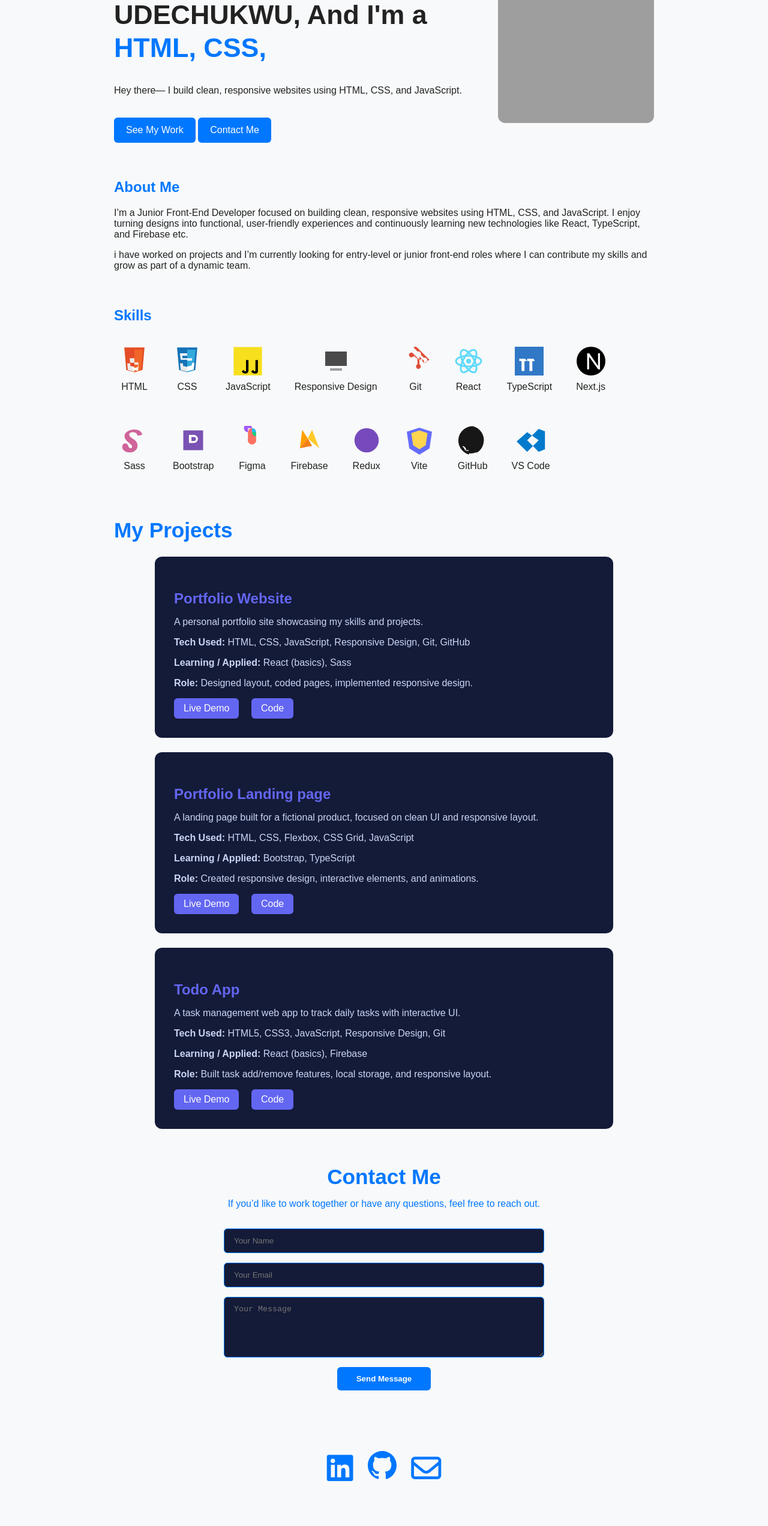
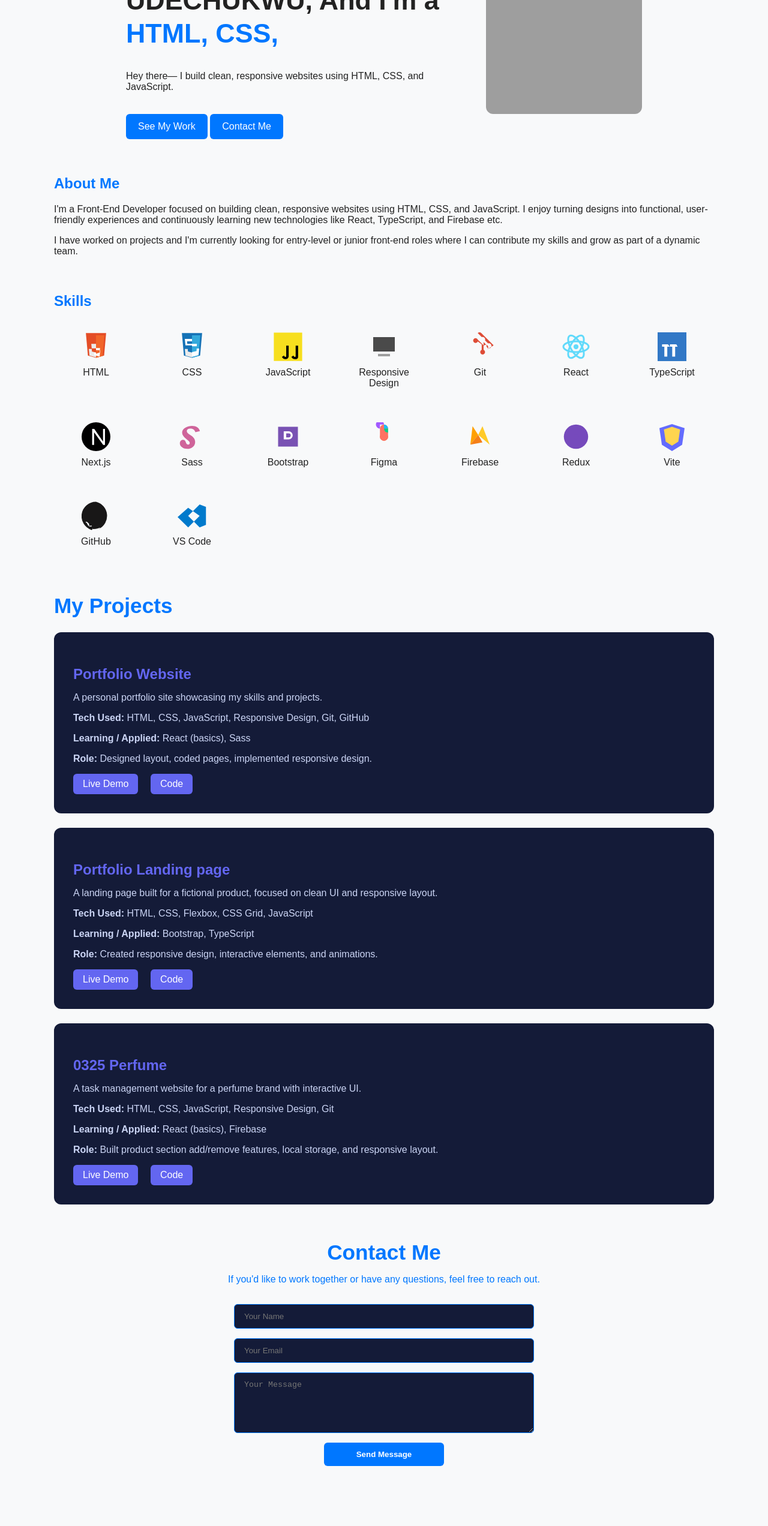
Before and after one commit to ud-source-tech/uTecHub-Portfolio, a plain HTML site: page index.html in a window 1280 px wide. Shown: the part 240-2784 px from the top of the page at 60% size. Drawn offline with Linux system fonts and the light colour scheme; grey boxes are pictures that could not be loaded.

Commit message:
added width to css

```diff
--- a/index.html
+++ b/index.html
@@ -15,6 +15,7 @@
 </head>
 <body>
   <header>
+    <div class="container">
       <nav>
         <div class="logo">UTecHub</div>
         <div>
@@ -25,38 +26,40 @@
           <button id="theme-toggle">Dark</button>
         </div>
       </nav>
+    </div>
   </header>
 
-  <section class="hero show hero-row reverse">
-     <img src="images/images.png" alt="My Portrait"  class="hero-photo">
+  <section class="hero show">
+    <div class="container">
+      <div class="hero-row reverse">
+        <img src="images/images.png" alt="My Portrait" class="hero-photo">
         <div class="hero-content">
-        <h1>Hello, I'm PETER
-           UDECHUKWU, And
-           I'm a <span class="typing"></span>
-        </h1>
-        <p>Hey there— I build clean,
-           responsive websites using HTML, CSS, and JavaScript.
-        </p>
+          <h1>Hello, I'm PETER UDECHUKWU, And I'm a <span class="typing"></span></h1>
+          <p>Hey there— I build clean, responsive websites using HTML, CSS, and JavaScript.</p>
           <a class="btn" href="#projects">See My Work</a>
           <a href="#contact" class="btn secondary">Contact Me</a>
+        </div>
+      </div>
     </div>
   </section>
 
   <section class="about" id="about">
+    <div class="container">
       <h2 class="ab">About Me</h2>
       <p>
-    I’m a Junior Front-End Developer focused on building clean, responsive websites using HTML, CSS, and JavaScript.
+        I'm a Front-End Developer focused on building clean, responsive websites using HTML, CSS, and JavaScript.
         I enjoy turning designs into functional, user-friendly experiences and continuously learning new technologies like React, TypeScript, and Firebase etc.
       </p>
       <p>
-    i have worked on projects and I’m currently looking for entry-level or junior front-end roles where I can contribute my skills and grow as part of a dynamic team.
+        I have worked on projects and I'm currently looking for entry-level or junior front-end roles where I can contribute my skills and grow as part of a dynamic team.
       </p>
+    </div>
   </section>
 
   <section id="skills">
+    <div class="container">
       <h2 class="SH">Skills</h2>
-      <div class="skill-icons">
-
+      <div class="skills-grid">
         <!-- HTML5 -->
         <div class="skill-card">
           <svg viewBox="0 0 128 128" class="icon">
@@ -211,9 +214,11 @@
           <span>VS Code</span>
         </div>
       </div>
+    </div>
   </section>
 
   <section class="projects" id="projects">
+    <div class="container">
       <h2>My Projects</h2>
 
       <div class="project-card">
@@ -241,22 +246,23 @@
       </div>
 
       <div class="project-card">
-    <h3>Todo App</h3>
-    <p>A task management web app to track daily tasks with interactive UI.</p>
-    <p><strong>Tech Used:</strong> HTML5, CSS3, JavaScript, Responsive Design, Git</p>
+        <h3>0325 Perfume</h3>
+        <p>A task management website for a perfume brand with interactive UI.</p>
+        <p><strong>Tech Used:</strong> HTML, CSS, JavaScript, Responsive Design, Git</p>
         <p><strong>Learning / Applied:</strong> React (basics), Firebase</p>
-    <p><strong>Role:</strong> Built task add/remove features, local storage, and responsive layout.</p>
+        <p><strong>Role:</strong> Built product section add/remove features, local storage, and responsive layout.</p>
         <div class="project-links">
-      <a href="https://example.com/todo-app" target="_blank">Live Demo</a>
-      <a href="https://github.com/ud-source-tech/todo-app" target="_blank">Code</a>
+          <a href="https://ud-source-tech.github.io/0325-perfume" target="_blank">Live Demo</a>
+          <a href="https://github.com/ud-source-tech/0325-perfume" target="_blank">Code</a>
         </div>
       </div>
-  <!-- Add more projects similarly -->
+    </div>
   </section>
 
   <section class="contact" id="contact">
+    <div class="container">
       <h2>Contact Me</h2>
-  <p>If you’d like to work together or have any questions, feel free to reach out.</p>
+      <p>If you'd like to work together or have any questions, feel free to reach out.</p>
 
       <form action="mailto:your-email@example.com" method="POST" enctype="text/plain" class="contact-form">
         <input type="text" name="name" placeholder="Your Name" required>
@@ -264,18 +270,17 @@
         <textarea name="message" placeholder="Your Message" rows="5" required></textarea>
         <button type="submit">Send Message</button>
       </form>
+    </div>
+  </section>
 
-  <footer class="Ft">
-    <a class="icon-link" href="https://www.linkedin.com/in/peter-udechukwu"
-    target="-blank" rel="noopener noreferrer"
-    aria-label="Linkedin">
-    <i class="fa-brands fa-linkedin"></i></a>
+  <footer>
+    <div class="container">
+      <div class="contact-icons">
+        <a class="icon-link" href="https://www.linkedin.com/in/peter-udechukwu" target="_blank" rel="noopener noreferrer" aria-label="LinkedIn">
+          <i class="fa-brands fa-linkedin"></i>
+        </a>
 
-    <a class="icon-link" href="https://github.com/ud-source-tech"
-   target="_blank" rel="noopener noreferrer"
-   aria-label="GitHub profile" title="GitHub">
-
-   <!-- GitHub SVG -->
+        <a class="icon-link" href="https://github.com/ud-source-tech" target="_blank" rel="noopener noreferrer" aria-label="GitHub profile" title="GitHub">
           <svg class="icon" viewBox="0 0 24 24" aria-hidden="true">
             <path fill="currentColor"
               d="M12 0.5C5.37 0.5 0 5.87 0 12.5c0 5.29 3.44 9.78 8.21 11.38.6.11.82-.26.82-.58
@@ -287,12 +292,16 @@
               0 4.61-2.81 5.63-5.49 5.92.43.37.81 1.1.81 2.22
               0 1.6-.02 2.89-.02 3.28 0 .32.22.69.82.58A12.01 12.01 0 0 0 24 12.5
               C24 5.87 18.63 0.5 12 0.5z"/>
-  </svg></a>
+          </svg>
+        </a>
 
-   <a class="icon-link" href="mailto:udpeter196@gmail.com"
-    ariel-lable="Email">
-    <i class="fa-regular fa-envelope"></i></a>
+        <a class="icon-link" href="mailto:udpeter196@gmail.com" aria-label="Email">
+          <i class="fa-regular fa-envelope"></i>
+        </a>
+      </div>
+    </div>
   </footer>
+
   <script src="script.js"></script>
 </body>
 </html>
--- a/styles.css
+++ b/styles.css
@@ -6,6 +6,7 @@
   --icon-size: 50px;
   --icon-gap: 16px;
 }
+
 body.dark {
   --bg: #121212;
   --text: #e9e9e9;
@@ -20,22 +21,31 @@
   transition: background .3s, color .3s;
   padding: 0;
   margin: 0;
+  width: 100%;
+  overflow-x: hidden;
+}
+
+/* Container for inner content */
+.container {
+  max-width: 900px;
+  margin: 0 auto;
+  padding: 0 20px;
+  width: 100%;
+  box-sizing: border-box;
 }
 
 header {
   background: var(--card);
-      padding: 20px;
+  padding: 20px 0;
   box-shadow: 0 2px 5px rgba(0,0,0,0.1);
   position: sticky;
   top: 0;
   z-index: 100;
   text-align: center;
-      padding: 2rem 0;
+  width: 100%;
 }
 
 nav {
-      max-width: 900px;
-      margin: auto;
   display: flex;
   justify-content: space-between;
   align-items: center;
@@ -63,13 +73,20 @@
 }
 
 .hero {
+  width: 100%;
+  margin: 60px 0;
+}
+
+.hero .container {
   max-width: 900px;
-      margin: 60px auto;
+  margin: 0 auto;
   padding: 0 20px;
 }
+
 .hero h1 {
   font-size: 2.8rem;
 }
+
 .typing {
   color: var(--accent);
   font-weight: bold;
@@ -91,19 +108,18 @@
 }
 
 section {
-      max-width: 900px;
-      margin: 60px auto;
-      padding: 0 20px;
+  width: 100%;
+  margin: 60px 0;
+  padding: 0;
   opacity: 0;
   transform: translateY(20px);
   transition: opacity .8s, transform .8s;
 }
+
 section.show {
   opacity: 1;
   transform: translateY(0);
 }
-
-
 
 .card {
   background: var(--card);
@@ -113,17 +129,20 @@
 }
 
 footer {
+  width: 100%;
   text-align: center;
-      padding: 30px;
+  padding: 30px 0;
   margin-top: 60px;
 
 }
+
 .hero-row {
   display: flex;
   align-items: center;
   gap: 32px;
   flex-wrap: wrap;
 }
+
 .hero-photo {
   width: 260px;
   height: 260px;
@@ -131,11 +150,13 @@
   border-radius: 12px;
   flex: 0 0 260px;
 }
+
 .hero-content {
   flex: 1 1 320px;
   min-width: 260px;
 }
-    .logo{
+
+.logo {
   background-color: none;
   color: #0077ff;
   border-radius: 6px;
@@ -159,24 +180,12 @@
     text-align: center;
     align-items: center;
   }
-    }
-    .hero-row.reverse {
-      flex-direction: row-reverse;
-    }
-
-     @media (max-width: 720px) {
-    .hero-row {
-     flex-direction: column;  /* stack content vertically */
-     align-items: center;     /* center everything horizontally */
-     text-align: center;      /* center text */
-     gap: 18px;               /* smaller spacing */
-    }
 
   .hero-photo {
     width: 180px;
     height: 180px;
     flex: 0 0 auto;
-     margin: 0 auto;          /* center image */
+    margin: 0 auto;
   }
 
   .hero-content {
@@ -184,29 +193,34 @@
     min-width: 0;
   }
 }
+
 .sr-only {
   position: absolute;
   width: 1px;
   height: 1px;
   padding: 0;
-     margin:-1px;
+  margin: -1px;
   overflow: hidden;
   clip: rect(0,0,0,0);
   white-space: nowrap;
   border: 0;
 }
-    .icon-link{
+
+.icon-link {
   padding: 10px;
   font-size: 50px;
 }
+
 .contact-icons {
   display: flex;
   align-items: center;
   gap: var(--icon-gap);
+  justify-content: center;
+  width: 100%;
 }
 
 .icon-link {
-       color: #0077ff;                  /* default color */
+  color: #0077ff;
   text-decoration: none;
   display: inline-flex;
   align-items: center;
@@ -214,7 +228,7 @@
 }
 
 .icon-link:hover {
-       color: #000;                  /* hover color */
+  color: #000;
 }
 
 .icon {
@@ -230,18 +244,18 @@
 }
 
 .icon {
-      width: 60px;   /* change this to resize icons */
+  width: 60px;
   height: 60px;
 }
 
-    .SH{
+.SH {
   background: none;
-      color:#0077ff;
+  color: #0077ff;
 }
+
 .skills-section {
   padding: 40px 0;
-      max-width: 900px;
-      margin: auto;
+  width: 100%;
 }
 
 .skills-title {
@@ -278,11 +292,12 @@
   width: 48px;
   height: 48px;
 }
+
 .projects {
-
   background: none;
   color: #0077ff;
   text-align: left;
+  width: 100%;
 }
 
 .projects h2 {
@@ -293,11 +308,12 @@
 .project-card {
   background: #141b38;
   padding: 2rem;
-  margin: 1.5rem auto;
+  margin: 1.5rem 0;
   border-radius: 12px;
-  max-width: 700px;
+  max-width: 100%;
   text-align: left;
   transition: transform 0.3s ease, background 0.3s ease;
+  box-sizing: border-box;
 }
 
 .project-card:hover {
@@ -336,25 +352,15 @@
   background: #4f46e5;
 }
 
-/* Mobile optimization */
-@media (max-width: 768px) {
-  .project-card {
-    padding: 1.5rem;
-    margin: 1rem;
-  }
-
-  .projects h2 {
-    font-size: 2rem;
-  }
-}
-.ab{
-  color:#0077ff;
+.ab {
+  color: #0077ff;
 }
 
 .contact {
   background: none;
   color: #ffffff;
   text-align: center;
+  width: 100%;
 }
 
 .contact h2 {
@@ -376,6 +382,7 @@
   align-items: center;
   max-width: 500px;
   margin: 0 auto 2rem;
+  width: 100%;
 }
 
 .contact-form input,
@@ -387,6 +394,7 @@
   border: 1px solid #0077ff;
   background: #141b38;
   color: #ffffff;
+  box-sizing: border-box;
 }
 
 .contact-form button {
@@ -398,8 +406,55 @@
   font-weight: 600;
   cursor: pointer;
   transition: background 0.3s ease;
+  width: 100%;
+  max-width: 200px;
 }
 
 .contact-form button:hover {
   background: #4f46e5;
 }
+
+/* Mobile optimization */
+@media (max-width: 768px) {
+  section,
+  .hero,
+  nav,
+  .skills-section,
+  .projects,
+  .contact {
+    padding-left: 0;
+    padding-right: 0;
+  }
+
+  .container {
+    padding: 0 15px;
+  }
+
+  .project-card {
+    padding: 1.5rem;
+    margin: 1rem 0;
+    width: 100%;
+  }
+
+  .projects h2 {
+    font-size: 2rem;
+  }
+
+  .contact-form {
+    padding: 0 15px;
+  }
+}
+
+/* For large screens */
+@media (min-width: 1200px) {
+  .container {
+    max-width: 1140px;
+  }
+}
+
+/* Hero row reverse fix for mobile */
+@media (max-width: 720px) {
+  .hero-row.reverse {
+    flex-direction: column;
+  }
+}
```
Lines whose indentation alone changed are shown as unchanged.
